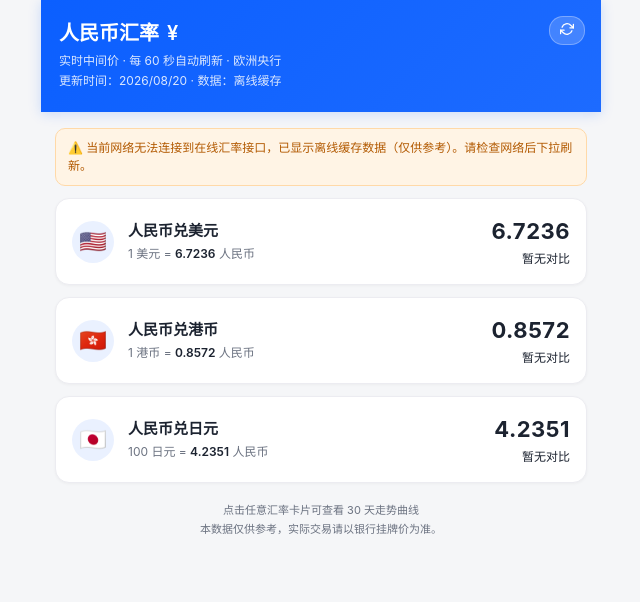
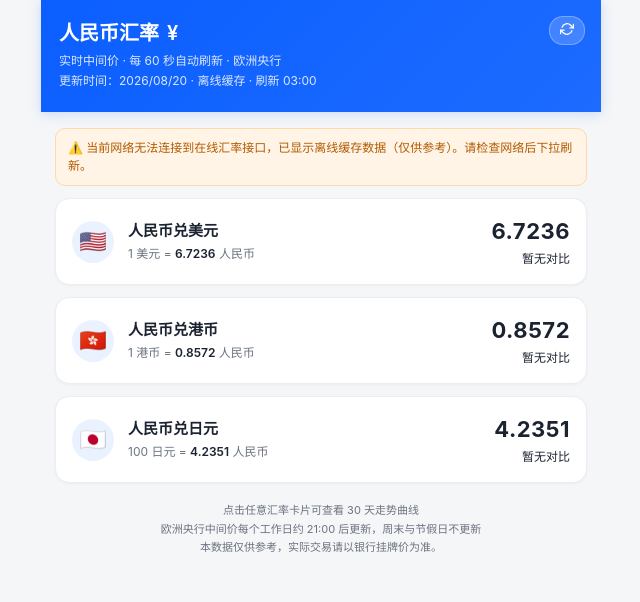
Before and after one commit to soldier009/cny-exchange-rates, a plain HTML site: page index.html in a window 1280 px wide. Shown: the whole page, without its empty margins (319-959 px from the left). Drawn offline with nearby package versions, Linux system fonts and the light colour scheme; no server answers.

Commit message:
ux: 加刷新视觉反馈(刷新中/刷新时间) + ECB更新规则说明

```diff
--- a/index.html
+++ b/index.html
@@ -178,7 +178,7 @@
             <div class="rate-value"><div class="skeleton" style="width:70px;margin-left:auto"></div></div>
           </div>
         </div>
-        <div class="note">点击任意汇率卡片可查看 30 天走势曲线<br/>本数据仅供参考，实际交易请以银行挂牌价为准。</div>
+        <div class="note">点击任意汇率卡片可查看 30 天走势曲线<br/>欧洲央行中间价每个工作日约 21:00 后更新，周末与节假日不更新<br/>本数据仅供参考，实际交易请以银行挂牌价为准。</div>
       </div>
     </div>
 
@@ -366,7 +366,7 @@
       list.appendChild(card);
     });
 
-    $('updated').textContent = `更新时间：${fmtDate(state.current.date)} · 数据：${state.current.stale ? '离线缓存' : '欧洲央行中间价'}`;
+    $('updated').textContent = `更新时间：${fmtDate(state.current.date)} · ${state.current.stale ? '离线缓存' : '欧洲央行中间价'} · 刷新 ${new Date().toTimeString().slice(0,5)}`;
     if (state.current.stale) {
       showBanner('⚠️ 当前网络无法连接到在线汇率接口，已显示离线缓存数据（仅供参考）。请检查网络后下拉刷新。');
     } else {
@@ -599,6 +599,7 @@
   async function manualRefresh() {
     const btn = $('refresh-btn');
     if (btn) btn.classList.add('spin');
+    $('updated').textContent = '刷新中…';
     try {
       state.current = await fetchCurrent();
       await loadHistorySilently(); // 强制重试历史
```
